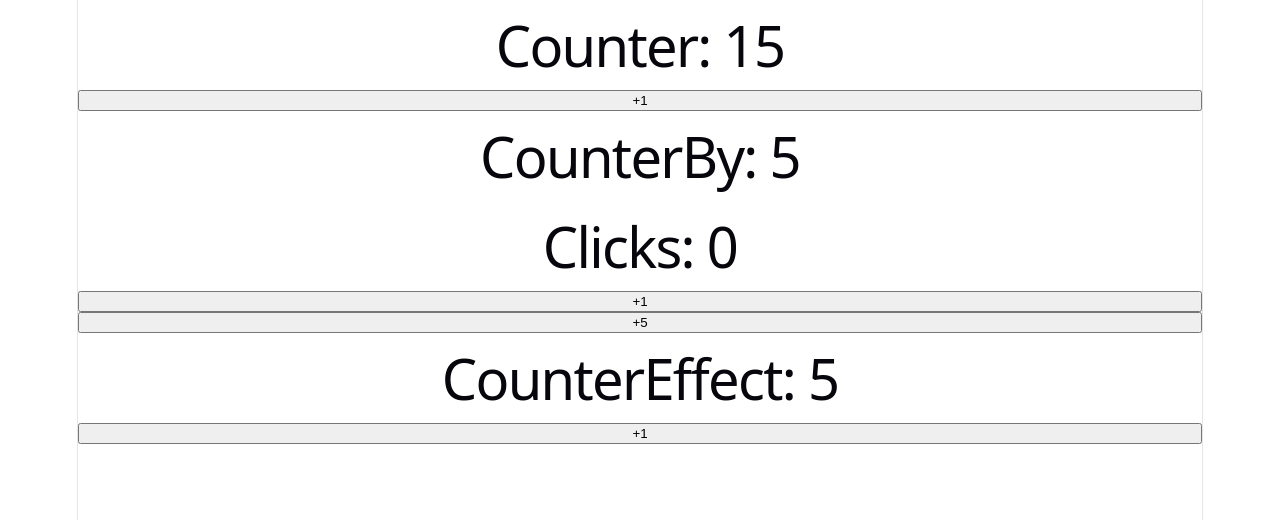
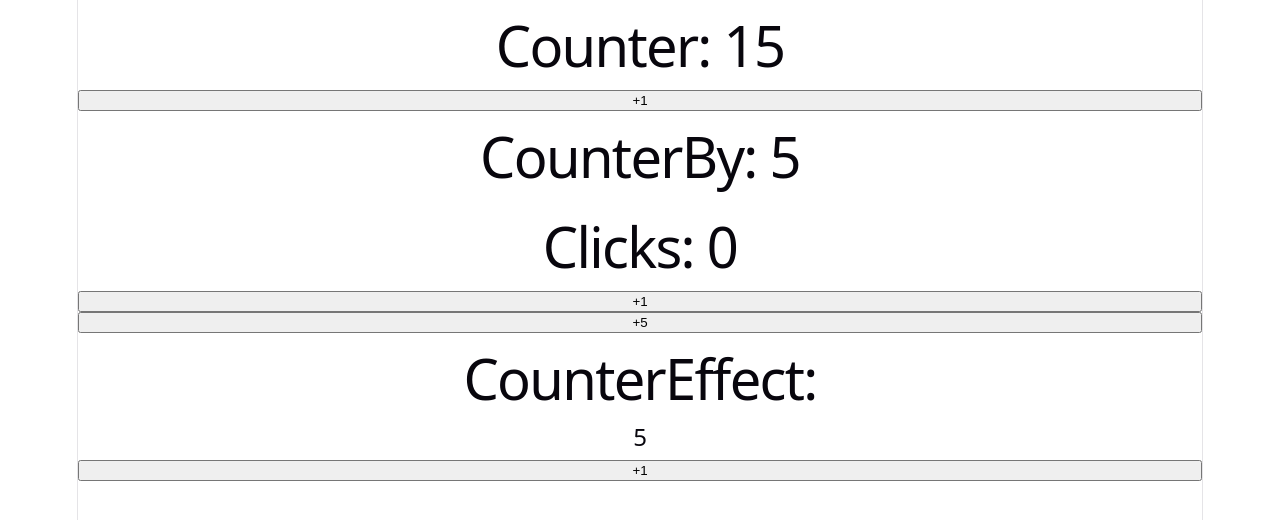
Before and after one commit to irwinet/app_react_bases, a React (Vite) app: page / in a window 1280 px wide. Shown: the top 520 px of the page. Built offline with nearby package versions, Linux system fonts and the light colour scheme.

Commit message:
feat: Refactor CounterEffect.tsx

```diff
--- a/package.json
+++ b/package.json
@@ -10,6 +10,7 @@
     "preview": "vite preview"
   },
   "dependencies": {
+    "gsap": "^3.15.0",
     "react": "^19.2.8",
     "react-dom": "^19.2.8"
   },
--- a/src/bases/CounterEffect.tsx
+++ b/src/bases/CounterEffect.tsx
@@ -1,4 +1,5 @@
 import { useEffect, useState } from "react"
+import { gsap } from "gsap";
 
 const MAXIMUN_COUNT=10;
 
@@ -17,13 +18,17 @@
         // }
 
         if(counter<10) return;
-        console.log('%cSe llego al valor maximo', 'color: red;background-color: black;')
+        console.log('%cSe llego al valor maximo', 'color: red;background-color: black;');
+        gsap.to('h2',{y: -10, duration: 0.2, ease: 'ease.out'}).then(() => {
+            gsap.to('h2',{y: 0, duration: 1, ease: 'bounce.out'})
+        });
     }, [counter]) //Dependencias
 
 
     return (
         <>
-            <h1>CounterEffect: {counter}</h1>
+            <h1>CounterEffect:</h1>
+            <h2>{counter}</h2>
             <button onClick={handleClick}>
                 +1
             </button>
```
Also changed, not shown: 1 other file (tests, documents, lock files or other folders).
